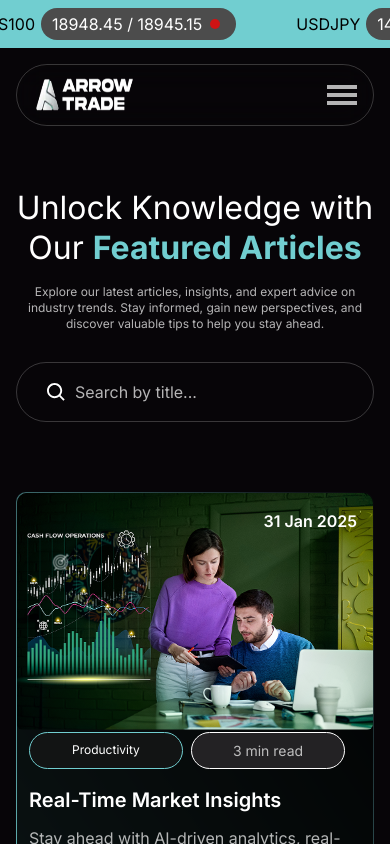
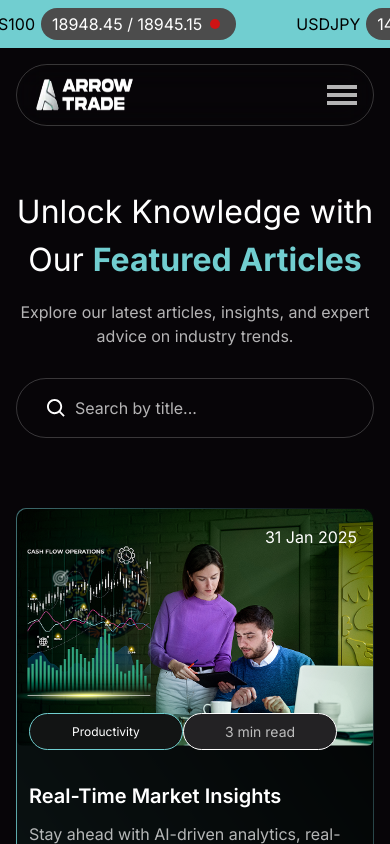
Before and after one commit to BimlaJain/arrowtrade-test, a Next.js app: page / in a window 390 px wide. Shown: the top 844 px of the page. Built offline with nearby package versions, Linux system fonts and the light colour scheme.

Commit message:
add search params and correct the pagination

```diff
--- a/src/app/blog/[slug]/page.tsx
+++ b/src/app/blog/[slug]/page.tsx
@@ -24,7 +24,7 @@ export default function BlogDetail() {
             <section className="bg-dark-black text-white md:pl-4 max-md:px-4 max-w-[1920] mx-auto">
                 <div className="2xl:max-w-[1400px] mx-auto flex max-md:flex-wrap  items-center relative lg:justify-between justify-center gap-8">
                     <div className="max-w-[510px] lg:ml-auto mx-auto  pt-[100px] max-md:pr-4">
-                        <h2 className="lg:text-customMd md:text-5xl text-4xl font-bold pb-4 lg:max-w-[480px] leading-customMd">
+                        <h2 className="lg:text-customMd md:text-5xl text-4xl font-normal pb-4 lg:max-w-[480px] leading-customMd">
                             {(() => {
                                 const words = blog.title.split(" ");
                                 const lastTwoWords = words.slice(-2).join(" ");
@@ -33,7 +33,7 @@ export default function BlogDetail() {
                                 return (
                                     <>
                                         {remainingWords}{" "}
-                                        <span className="text-sky-blue">{lastTwoWords}</span>
+                                        <span className="text-sky-blue font-bold">{lastTwoWords}</span>
                                     </>
                                 );
                             })()}
--- a/src/app/globals.css
+++ b/src/app/globals.css
@@ -11,6 +11,11 @@ html , body{
 #nprogress .bar {
     background: white !important;
    height: 4px !important;
+}
+
+.swiper-wrapper{
+    display: flex !important;
+    justify-content: center !important;
 }
 
 .swiper-button-prev:after{
--- a/src/components/Hero.tsx
+++ b/src/components/Hero.tsx
@@ -5,157 +5,95 @@ import React from "react";
 import NavBar from "./common/NavBar";
 import Image from "next/image";
 import { BLOGS_CARD } from "@/utils/helper";
-import CommonButton from "./common/CommonButton";
-
-// interface HeroProps {
-//     pageIndex?: number;
-//     onPageChange?: (newPageIndex: number) => void;
-// }
 
 const Hero: React.FC = () => {
     const router = useRouter();
     const searchParams = useSearchParams();
+
     const pageQuery = Number(searchParams.get("page")) || 1;
+    const searchQueryFromUrl = searchParams.get("search") || "";
 
-    const [blogs, setBlogs] = useState(BLOGS_CARD);
-    const [searchQuery, setSearchQuery] = useState("");
-      const currentPage = searchParams.get("page") || "1";
-      const [pageData, setPageData] = useState(Number(currentPage));
+    const [searchQuery, setSearchQuery] = useState(searchQueryFromUrl);
+    const [currentPage, setCurrentPage] = useState(pageQuery);
 
-      useEffect(() => {
-        setPageData(Number(currentPage));
-      }, [currentPage]);
+    const initialBlogs = 6;
+    const loadMoreCount = 3;
 
-    //   const handlePageChange = (newPageIndex: number) => {
-    //     router.push(`/blog?page=${newPageIndex}`, { scroll: false });
-    //     setPageData(newPageIndex);
-    //   };
-
-
-    useEffect(() => {
-        const storedBlogs = localStorage.getItem("blogsData");
-        if (storedBlogs) {
-            setBlogs(JSON.parse(storedBlogs));
-        } else {
-            localStorage.setItem("blogsData", JSON.stringify(BLOGS_CARD));
-        }
-    }, []);
-
-    const handlePageChange = (newIndex: number) => {
-        router.push(`/blog?page=${newIndex}`, { scroll: false });
-        setPageData(newIndex);
-
-        const newBlogs = [
-            {
-                id: blogs.length + 1,
-                title: `Real-Time Market Insights`,
-                category: "Productivity",
-                readTime: 5,
-                description: "Stay ahead with AI-driven analytics, real-time news updates, and expert market research to make informed decisions.",
-                author: "Jerome Bell",
-                authorImage: "/assets/images/png/jerome.png",
-                date: "31 Jan 2025",
-                image: "/assets/images/png/real-time.png",
-                isFeatured: true,
-            },
-            {
-                id: blogs.length + 2,
-                title: `Advanced Trading Platform`,
-                category: "Productivity",
-                readTime: 5,
-                description: "Experience lightning-fast execution, customizable charts, and an intuitive interface designed for traders of all levels.",
-                author: "Eleanor Pena",
-                authorImage: "/assets/images/png/eleanor.png",
-                image: "/assets/images/png/trading.png",
-                isFeatured: true,
-                date: "31 Jan 2025",
-            },
-            {
-                id: blogs.length + 3,
-                title: `Mastering The Markets `,
-                category: "Productivity",
-                readTime: 5,
-                description: "Mastering the markets involves developing a comprehensive understanding of how financial markets work, creating.",
-                author: "Wade Warren",
-                authorImage: "/assets/images/png/wade.png",
-                image: "/assets/images/png/mastring.png",
-                isFeatured: true,
-                date: "20 Dec 2024",
-            },
-        ];
-
-        const updatedBlogs = [...blogs, ...newBlogs];
-        setBlogs(updatedBlogs);
-
-        localStorage.setItem("blogsData", JSON.stringify(updatedBlogs));
-        localStorage.setItem("pageIndex", newIndex.toString());
-    };
-
-    const filteredBlogs = blogs.filter(blog =>
+    const filteredBlogs = BLOGS_CARD.filter(blog =>
         blog.title.toLowerCase().includes(searchQuery.toLowerCase())
     );
 
+    const displayedBlogs = filteredBlogs.slice(0, initialBlogs + (currentPage - 1) * loadMoreCount);
+
+    const handlePageChange = () => {
+        const newPage = currentPage + 1;
+        setCurrentPage(newPage);
+
+        router.push(`/blog?page=${newPage}`, { scroll: false });
+    };
+
+    const handleSearchChange = (e: React.ChangeEvent<HTMLInputElement>) => {
+        const value = e.target.value;
+        setSearchQuery(value);
+
+        if (value.trim() === "") {
+            router.push(`/blog`, { scroll: false });
+        } else {
+            router.push(`/blog?search=${value}`, { scroll: false });
+        }
+    };
+
     const handleCardClick = (blogTitle: string) => {
-        const formattedSlug = blogTitle
-            .toLowerCase()
-            .replace(/[^a-z0-9\s-]/g, "")
-            .trim()
-            .replace(/\s+/g, "-");
-
+        const formattedSlug = blogTitle.toLowerCase().replace(/[^a-z0-9\s-]/g, "").trim().replace(/\s+/g, "-");
         router.push(`/blog/${formattedSlug}`);
     };
+
     return (
-        <div id="home"  className="bg-center bg-cover bg-no-repeat relative overflow-hidden">
+        <div id="home" className="bg-center bg-cover bg-no-repeat relative overflow-hidden">
             <NavBar />
-            <div className="absolute left-0 top-[3%] lg:block hidden ">
-                <Image src="/assets/images/png/left-ellipse.png" alt="left-ellipse" width={237} height={237} className="" />
-            </div>
-            <div className="absolute right-0 bottom-[10%]">
-                <Image src="/assets/images/png/right-ellipse.png" alt="left-ellipse" width={237} height={237} className="size-[237px]" />
-            </div>
             <div className="container max-w-[1220px] mx-auto px-4 relative z-20">
                 <div className="flex flex-col xl:pt-[170px] pt-[140px]">
-                    <h1 className="md:mt-[15px] lg:text-customMd md:text-6xl text-customXmd font-normal text-white lg:max-w-[700px] max-w-[718px] mx-auto text-center max-lg:leading-customMd">
+                    <h1 className="md:mt-[15px] lg:text-customMd md:text-6xl text-customXmd font-normal text-white lg:max-w-[700px] mx-auto text-center">
                         Unlock Knowledge with Our <span className="text-sky-blue font-bold">Featured Articles</span>
                     </h1>
-                    <p className="font-normal md:text-base text-xs text-white/70 pt-4 leading-customXxmd max-w-[674px] mx-auto text-center">
-                        Explore our latest articles, insights, and expert advice on industry trends. Stay informed, gain new perspectives, and discover valuable tips to help you stay ahead.
+                    <p className="text-white/70 text-base pt-4 max-w-[674px] mx-auto text-center">
+                        Explore our latest articles, insights, and expert advice on industry trends.
                     </p>
                     <form className="pt-[30px]">
                         <div className="flex gap-[10px] border border-white/20 py-[17px] pl-[30px] items-center max-w-[558px] mx-auto rounded-full">
-                            <Image src="/assets/images/svg/search.svg" height={18} width={18} alt="search-icon" className="stroke-white/70 inset-0" />
+                            <Image src="/assets/images/svg/search.svg" height={18} width={18} alt="search-icon" />
                             <input
                                 type="text"
                                 value={searchQuery}
-                                onChange={(e) => setSearchQuery(e.target.value)}
+                                onChange={handleSearchChange}
                                 placeholder="Search by title..."
-                                className="bg-transparent text-white/70 text-base font-normal leading-customXmd placeholder:text-white/70 outline-none"
+                                className="bg-transparent text-white/70 text-base placeholder:text-white/70 outline-none"
                             />
                         </div>
                     </form>
                 </div>
 
                 <div className="pt-[70px]">
-                    {filteredBlogs.length > 0 ? (
+                    {displayedBlogs.length > 0 ? (
                         <div className="grid grid-cols-1 cursor-pointer md:grid-cols-2 lg:grid-cols-3 gap-6 max-w-[1140px] mx-auto justify-center">
-                            {filteredBlogs.map((blog) => (
-                                <div onClick={() => handleCardClick(blog.title)} key={blog.id} className="bg-gradient-to-bl from-sky-blue/0 to-sky-blue/100 p-[1px] rounded-[10px] max-w-[364px] w-full sm:w-[80%] md:w-auto mx-auto">
-                                    <div className="bg-black/90 text-white relative rounded-[10px] overflow-hidden">
-                                        <p className="text-white text-base font-semibold leading-customXmd absolute top-4 right-4">{blog.date}</p>
+                            {displayedBlogs.map((blog) => (
+                                <div key={blog.id} onClick={() => handleCardClick(blog.title)} className="bg-gradient-to-bl from-sky-blue/0 to-sky-blue/100 p-[1px] rounded-[10px] max-w-[364px] mx-auto">
+                                    <div className="bg-black/90 text-white relative h-[498px] rounded-[10px] overflow-hidden">
+                                        <p className="text-white absolute top-4 right-4">{blog.date}</p>
                                         <Image src={blog.image} alt={blog.title} width={364} height={237} className="w-full h-[237px] object-cover rounded-md mb-4" />
                                         <div className="px-3 pb-[39px]">
-                                            <div className="flex gap-2 mb-2 absolute top-[45%]">
-                                                <span className="border-sky-blue border rounded-full bg-simple-black leading-customXmd hover:border-white text-xs px-[42px] h-[37px] py-[3px] flex items-center">{blog.category}</span>
-                                                <span className="text-white/70 bg-light-black font-normal whitespace-nowrap leading-customXmd text-sm border-white border h-[37px] flex items-center rounded-full px-[41px] py-[9.5px]">{blog.readTime} min read</span>
+                                            <div className="flex justify-between mb-2 absolute top-[41%]">
+                                                <span className="border-sky-blue border rounded-full bg-simple-black text-xs px-[42px] h-[37px] flex items-center">{blog.category}</span>
+                                                <span className="text-white/70 bg-light-black text-sm border-white border h-[37px] flex items-center rounded-full px-[41px]">{blog.readTime} min read</span>
                                             </div>
-                                            <h3 className="text-xl font-semibold pt-10 pb-3">{blog.title}</h3>
-                                            <p className="text-white/70 mb-3 font-normal leading-customXmd text-base">{blog.description}</p>
+                                            <h3 className="text-xl font-semibold pt-5 pb-3">{blog.title}</h3>
+                                            <p className="text-white/70 mb-3 text-base">{blog.description}</p>
                                             <div className="flex justify-between items-center">
                                                 <div className="flex items-center gap-2 mt-6">
                                                     <Image src={blog.authorImage} alt={blog.author} width={50} height={50} className="size-[50px] rounded-full" />
-                                                    <p className="text-white text-base leading-customXmd font-semibold">{blog.author}</p>
+                                                    <p className="text-white text-base font-semibold">{blog.author}</p>
                                                 </div>
-                                                <Image src="/assets/images/svg/right-arrow.svg" alt="right-arrow" width={20} height={18} className="mt-5 hover:translate-x-1 transition-all duration-500 ease-linear"/>
+                                                <Image src="/assets/images/svg/right-arrow.svg" alt="right-arrow" width={20} height={18} className="mt-5 hover:translate-x-1 transition-all duration-500" />
                                             </div>
                                         </div>
                                     </div>
@@ -165,13 +103,15 @@ const Hero: React.FC = () => {
                     ) : (
                         <p className="text-center text-white/70 text-xl mt-6">No blogs found</p>
                     )}
+
+                    {displayedBlogs.length < filteredBlogs.length && (
                         <button
-                        onClick={() => handlePageChange(pageData + 1)}
+                            onClick={handlePageChange}
                             className="mt-6 bg-sky-blue text-black text-base font-semibold hover:text-sky-blue px-[26.7px] py-[14.6px] flex mx-auto rounded-full hover:bg-transparent border border-sky-blue transition-all duration-500"
                         >
                             See All Blogs
                         </button>
-                    {/* <CommonButton onClick={() => handlePageChange(pageIndex + 1)}  text=" See All Blogs" myClass="!mt-6 !px-[26.7px] !py-[14.6px] !flex !mx-auto !border-sky-blue !bg-sky-blue !text-black hover:!text-sky-blue hover:!bg-transparent"/> */}
+                    )}
                 </div>
             </div>
         </div>
--- a/src/components/MarketInsights.tsx
+++ b/src/components/MarketInsights.tsx
@@ -2,7 +2,7 @@ import React from 'react'
 import Image from 'next/image'
 const MarketInsights = () => {
     return (
-        <div className='bg-dark-black xl:pt-[180px] xl:pb-[190px] lg:py-28 md:py-20 py-16'>
+        <div className='bg-dark-black xl:pt-[180px] lg:pt-28 md:pt-20 pt-16'>
             <div className="container max-w-[1140px] mx-auto px-4">
                 <div className="flex max-md:flex-col lg:justify-between justify-center gap-6 relative">
                     <div className='flex-1'>
--- a/src/utils/helper.ts
+++ b/src/utils/helper.ts
@@ -127,6 +127,78 @@ export const BLOGS_CARD = [
         image: "/assets/images/png/physcology.png",
         isFeatured: true,
     },
+    {
+        id: 7,
+        title: "Real-Time Market Insights",
+        category: "Productivity",
+        readTime: 3,
+        description: "Stay ahead with AI-driven analytics, real-time news updates, and expert market research to make informed decisions.",
+        author: "Darrell Steward",
+        authorImage: "/assets/images/png/darrell.png",
+        date: "31 Jan 2025",
+        image: "/assets/images/png/real-time.png",
+        isFeatured: true,
+    },
+    {
+        id: 8,
+        title: "Advanced Trading Platform",
+        category: "Productivity",
+        readTime: 7,
+        description: "Experience lightning-fast execution, customizable charts, and an intuitive interface designed for traders of all levels.",
+        author: "Jerome Bell",
+        authorImage: "/assets/images/png/jerome.png",
+        date: "29 Jan 2025",
+        image: "/assets/images/png/trading.png",
+        isFeatured: true,
+    },
+    {
+        id: 9,
+        title: "Mastering The Markets",
+        category: "Productivity",
+        readTime: 4,
+        description: "Mastering the markets involves developing a comprehensive understanding of how financial markets work, creating.",
+        author: "Eleanor Pena",
+        authorImage: "/assets/images/png/eleanor.png",
+        date: "20 Dec 2024",
+        image: "/assets/images/png/mastring.png",
+        isFeatured: false,
+    },
+    {
+        id: 10,
+        title: "Risk Management in Trading",
+        category: "Productivity",
+        readTime: 3,
+        description: "Risk management is a critical component of successful trading. without effective risk management strategies, traders.",
+        author: "Leslie Alexander",
+        authorImage: "/assets/images/png/leslie.png",
+        date: "31 Jan 2025",
+        image: "/assets/images/png/risk.png",
+        isFeatured: false,
+    },
+    {
+        id: 11,
+        title: "Building a Diversified Portfolio",
+        category: "Productivity",
+        readTime: 7,
+        description: "Building a diversified portfolio is an essential strategy for managing risk while aiming for steady returns over time.",
+        author: "Wade Warren",
+        authorImage: "/assets/images/png/wade.png",
+        date: "29 Jan 2025",
+        image: "/assets/images/png/portfolio.png",
+        isFeatured: true,
+    },
+    {
+        id: 12,
+        title: "The Psychology of Trading",
+        category: "Productivity",
+        readTime: 4,
+        description: "Trading isn’t just about numbers, charts, and market analysis—it’s also the a game of emotions and psychology.",
+        author: "Kristin Watson",
+        authorImage: "/assets/images/png/kristin.png",
+        date: "20 Dec 2024",
+        image: "/assets/images/png/physcology.png",
+        isFeatured: true,
+    },
 ];
 
 export const NAV_LINKS = ["Home", "About Us", "How It Works", "Testimonials", "FAQs", "Contact Us"];
```
Lines whose indentation alone changed are shown as unchanged.
